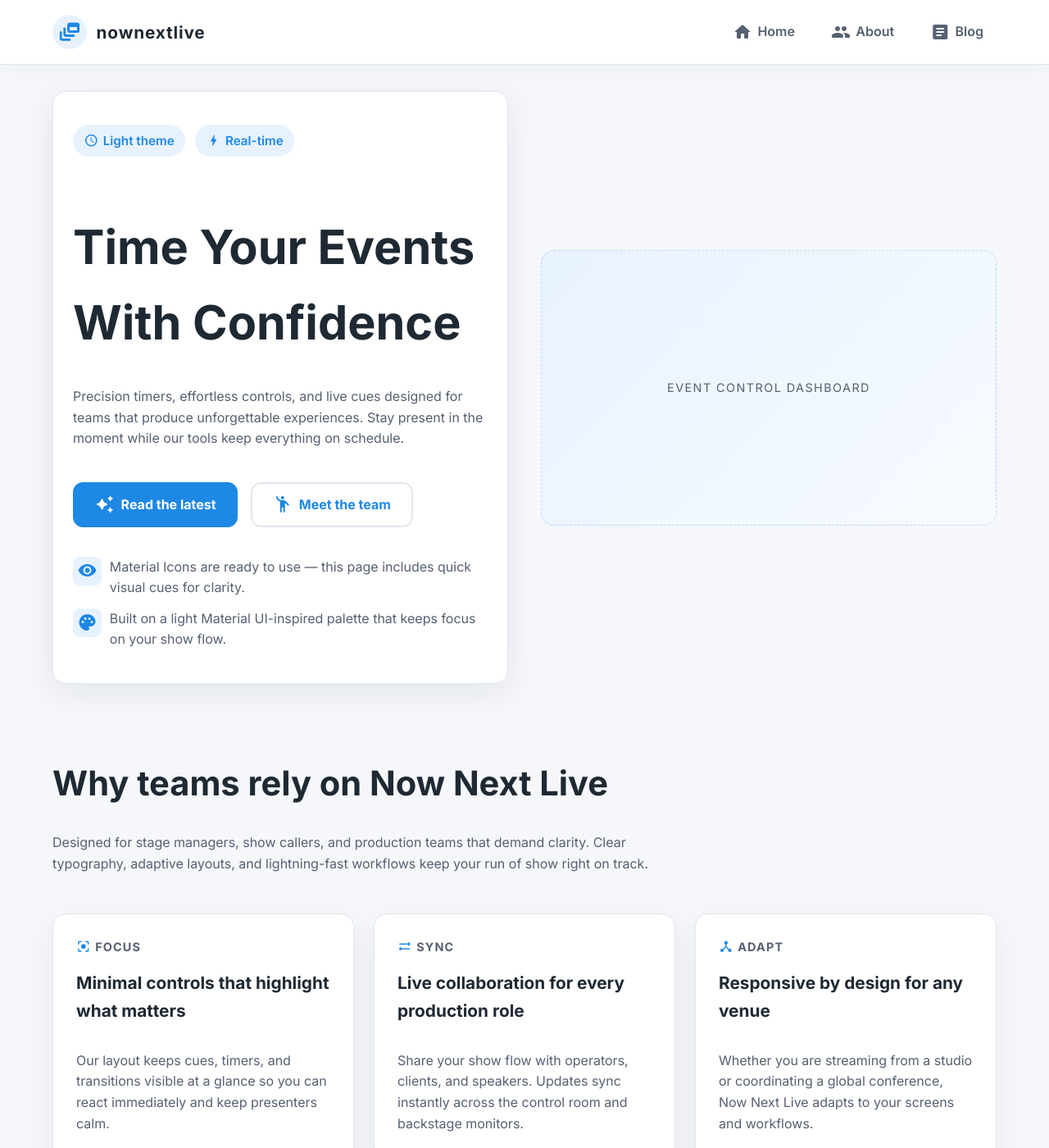
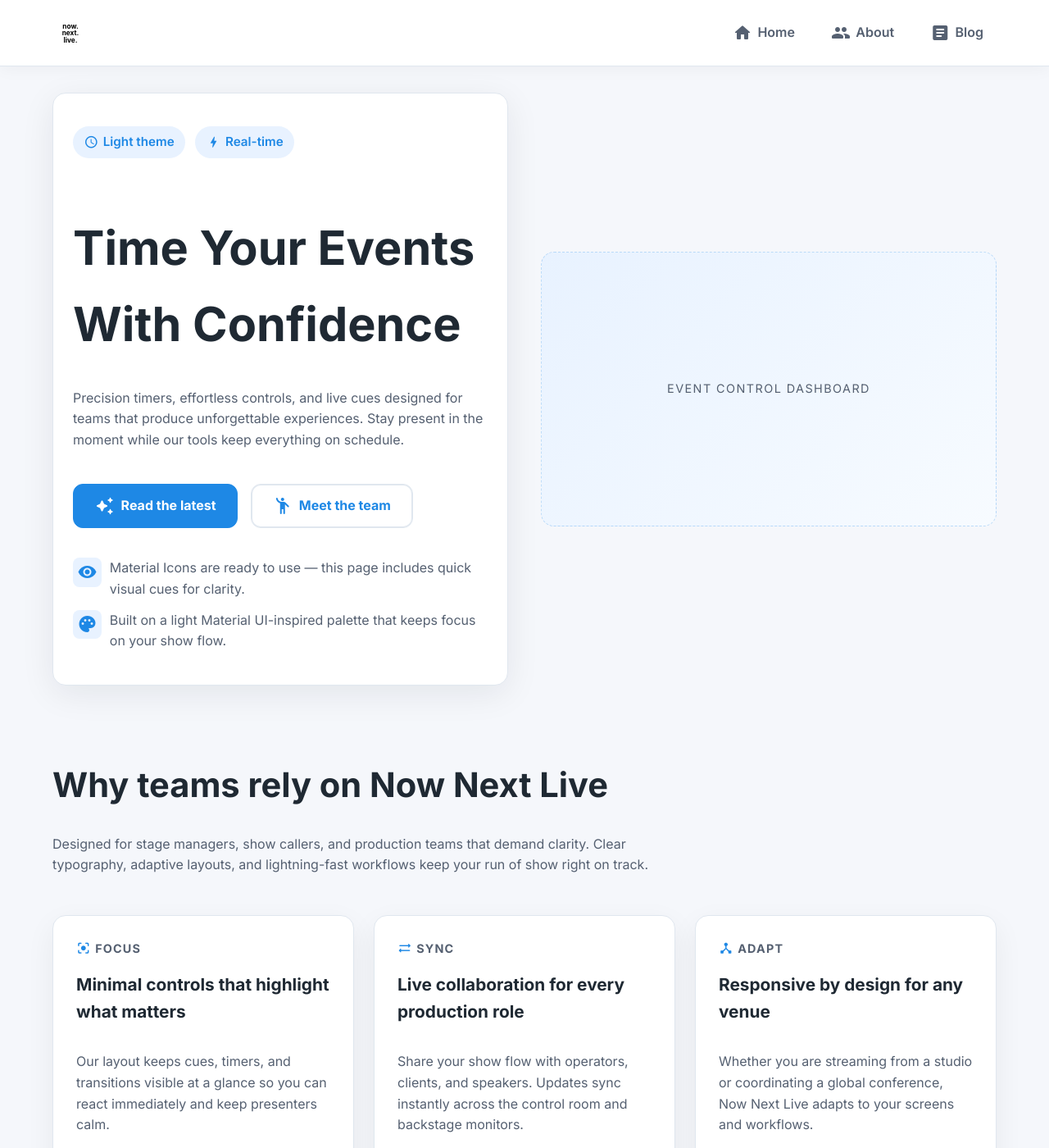
Before and after one commit to krussll/nownextlive, a Jekyll site: the page built from index.md, in a window 1280 px wide and 1400 px high. Shown: the whole window at 82% size. Built offline with Jekyll 4.4.1, drawn with Linux system fonts in a browser that asks for light colours.

Commit message:
Add site logo to header

```diff
--- a/_includes/header.html
+++ b/_includes/header.html
@@ -1,7 +1,10 @@
 <header class="app-bar">
   <div class="brand">
-    <span class="material-icons-outlined" aria-hidden="true">dynamic_feed</span>
-    <span class="brand-text">{{ site.title | default: "Now Next Live" }}</span>
+    <img
+      class="brand-logo"
+      src="{{ '/assets/now-next-live-logo.svg' | relative_url }}"
+      alt="{{ site.title | default: 'Now Next Live' }} logo"
+    />
   </div>
   <nav>
     <ul>
--- a/assets/styles.css
+++ b/assets/styles.css
@@ -57,12 +57,10 @@
   color: var(--mui-text-primary);
 }
 
-.brand .material-icons-outlined {
-  color: var(--mui-primary);
-  background: #e8f2ff;
-  border-radius: 50%;
-  padding: 0.4rem;
-  font-size: 1.8rem;
+.brand-logo {
+  height: 3rem;
+  width: auto;
+  display: block;
 }
 
 nav ul {
```
Also changed, not shown: assets/now-next-live-logo.svg (added).
